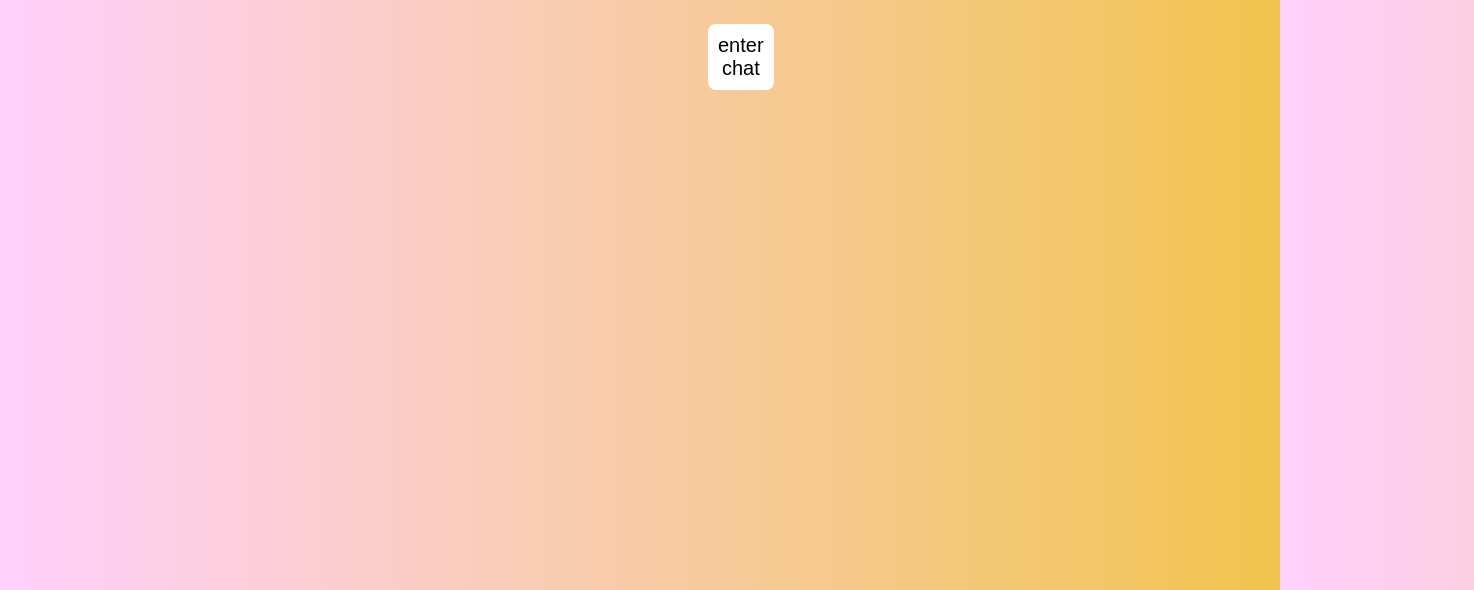
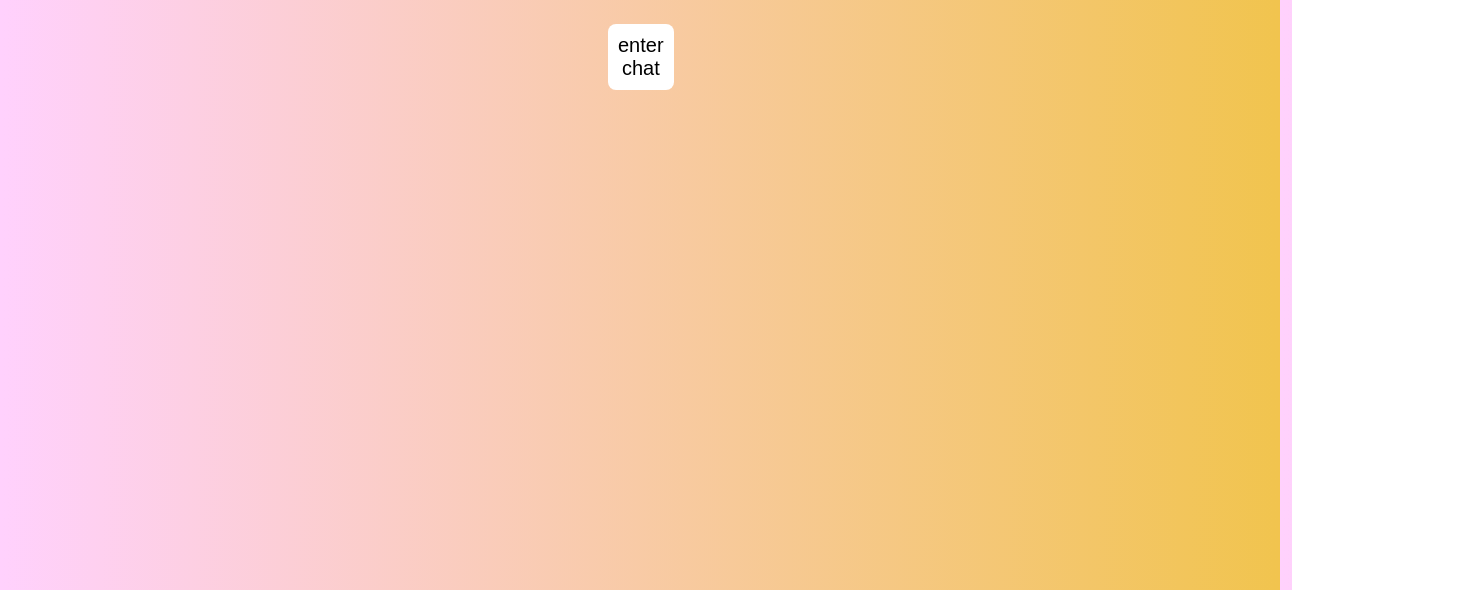
Before and after one commit to voelkely/Konzeption, a plain HTML site: page Konzeption/Client/index.html in a window 1280 px wide. Shown: the part 510-1100 px from the top of the page, 1474 px wide, since content can reach past the window. Drawn offline with Linux system fonts and the light colour scheme.

Commit message:
Update styling.css

```diff
--- a/Konzeption/Client/styling.css
+++ b/Konzeption/Client/styling.css
@@ -55,7 +55,7 @@ button:hover {
     background-color:white;
     color: black;
     padding: 10px;
-    margin: 700px;
+    margin: 600px;
     margin-top: 15px;
 
 }
```
